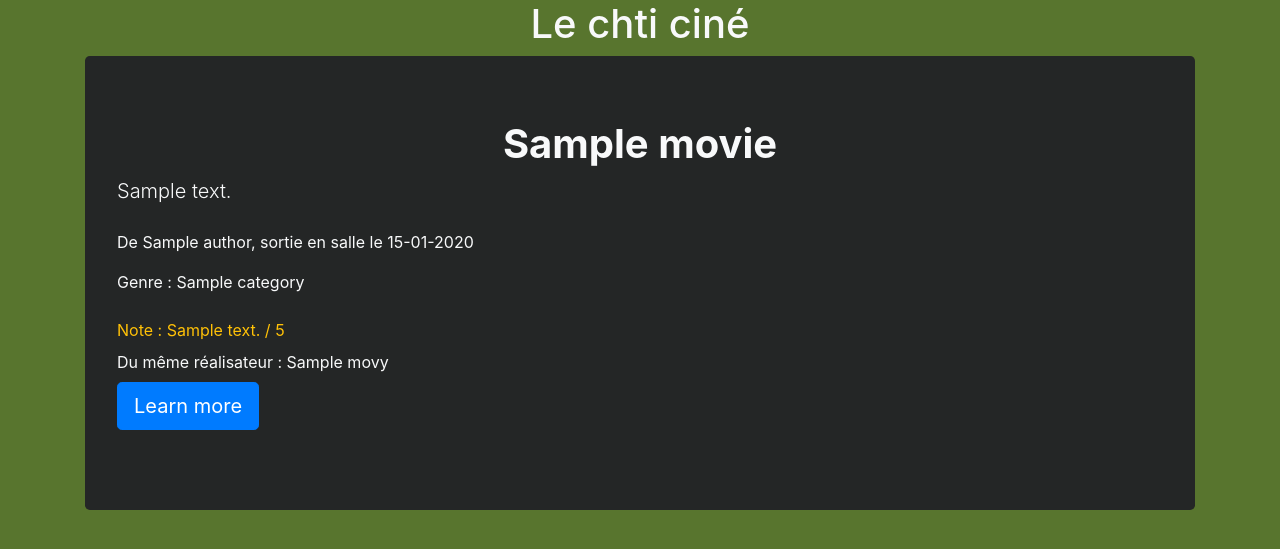
After one commit to Pierre590/movie, a Symfony app: template templates/movies/movie.html.twig in a window 1280 px wide. The commit adds this page. Shown: the top 549 px of the page. Run offline with Twig, Linux system fonts and the light colour scheme; the template is opened without the code that fills it: most values are stand-ins (such as "Sample title", 1, 10 or a date in 2020); some libraries are stand-ins or nearby versions.

Commit message:
secondpage

```diff
--- /dev/null
+++ b/templates/movies/movie.html.twig
@@ -0,0 +1,50 @@
+{% extends 'base.html.twig' %}
+
+{% block title %}Films{% endblock %}
+
+{% block stylesheets %}
+    <style>
+
+    body {
+        background-color: rgb(88, 117, 46);
+    }
+    .jumbotron {
+        Background-color:rgb(36, 38, 38);
+    }
+    </style>
+
+{% endblock %}
+
+{% block body %}
+
+<div class="container">
+    <div class="example-wrapper text-center text-light">
+        <h1>Le chti ciné</h1>
+    </div>
+</div>
+<div class="container">
+    <div class="jumbotron">
+        <h1 class="text-center font-weight-bold text-light">{{movie.name}}</h1>
+        <p class="lead text-light">{{movie.description}}</p>
+        <div class="my-4 text-light">
+            <p>De  {{ movie.author.name }}, sortie en salle le {{ movie.date|date('d-m-Y') }}</p>
+            <p>Genre : {% for category in movie.category %}
+                {{ category.name }}
+            {% endfor %}</p>
+        </div>
+        <div class="note text-warning mb-2">Note : {{ movie.reviews }} / 5</div>
+        <div class="real text-light mb-2">
+            Du même réalisateur :
+            {% for movieAuthor in movie.author.movies %}
+                {{ movieAuthor.name }}<br>
+            {% endfor %}
+        </div>
+        <p class="lead">
+            <a class="btn btn-primary btn-lg" href="#" role="button">Learn more</a>
+        </p>
+    </div>
+
+
+</div>
+
+{% endblock %}
```
Also changed, not shown: src/Controller/MoviesController.php (+15 -0 lines), templates/movies/index.html.twig (+13 -21 lines).
